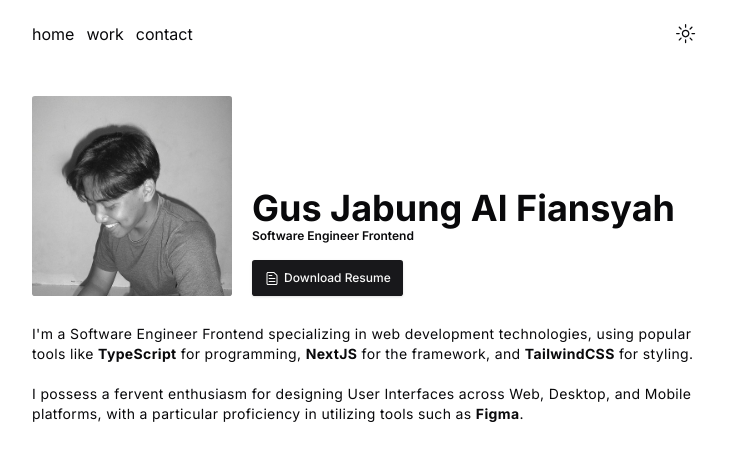
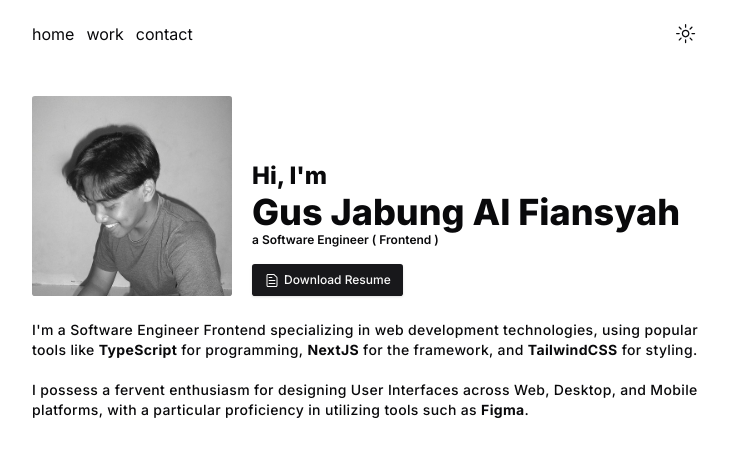
Before and after one commit to alfianvx/portofolio-website, a Next.js app: page / in a window 1280 px wide. Shown: the top 460 px of the page, without its empty margins (272-1001 px from the left). Built offline with nearby package versions, Linux system fonts and the light colour scheme.

Commit message:
feat: add content

```diff
--- a/src/app/page.tsx
+++ b/src/app/page.tsx
@@ -5,8 +5,8 @@ import { FileTextIcon } from "@radix-ui/react-icons";
 
 export default function Home() {
   return (
-    <main className="max-w-2xl mx-auto min-h-screen pt-24 px-4 sm:px-0">
-      <section className="flex flex-col sm:flex-row sm:items-end space-x-0 space-y-4 sm:space-x-5 sm:space-y-0 mb-5 sm:mb-7">
+    <main className="max-w-2xl mx-auto min-h-screen my-24 px-4 md:px-0">
+      <section className="flex flex-col sm:flex-row sm:items-end space-x-0 space-y-5 sm:space-x-5 sm:space-y-0 mb-6">
         <Image
           alt="gus jabung al fiansyah - photo"
           src="/alfian-profile.jpg"
@@ -15,11 +15,14 @@ export default function Home() {
           className="rounded-md"
         />
         <div>
-          <h1 className="text-2xl sm:text-4xl font-bold">
+          <span className="text-3xl sm:text-2xl font-extrabold">
+            Hi, I&apos;m
+          </span>
+          <h1 className="text-3xl sm:text-4xl font-extrabold">
             Gus Jabung Al Fiansyah
           </h1>
           <h3 className="text-xs sm:text-md tracking-normal font-semibold mb-4">
-            Software Engineer Frontend
+            a Software Engineer ( Frontend )
           </h3>
           <Link
             href="https://drive.google.com/file/d/1_awoq4sLPRRjs8kcv1xbM0vP5GLXMisZ/view?usp=drive_link"
@@ -27,6 +30,7 @@ export default function Home() {
           >
             <Button
               variant="default"
+              size="sm"
               className="flex items-center space-x-1 px-3 text-xs"
             >
               <FileTextIcon className="w-4" /> <span>Download Resume</span>
@@ -35,14 +39,14 @@ export default function Home() {
         </div>
       </section>
       <article>
-        <p className="text-sm sm:text-md mb-3 sm:mb-5 tracking-wide">
+        <p className="text-sm sm:text-md mb-3 sm:mb-5 font-medium tracking-wide">
           I&apos;m a Software Engineer Frontend specializing in web development
           technologies, using popular tools like{" "}
           <span className="font-bold">TypeScript</span> for programming,{" "}
           <span className="font-bold">NextJS</span> for the framework, and{" "}
           <span className="font-bold">TailwindCSS</span> for styling.
         </p>
-        <p className="text-sm sm:text-md mb-3 sm:mb-5 tracking-wide">
+        <p className="text-sm sm:text-md mb-3 sm:mb-5 font-medium tracking-wide">
           I possess a fervent enthusiasm for designing User Interfaces across
           Web, Desktop, and Mobile platforms, with a particular proficiency in
           utilizing tools such as <span className="font-bold">Figma</span>.
```
